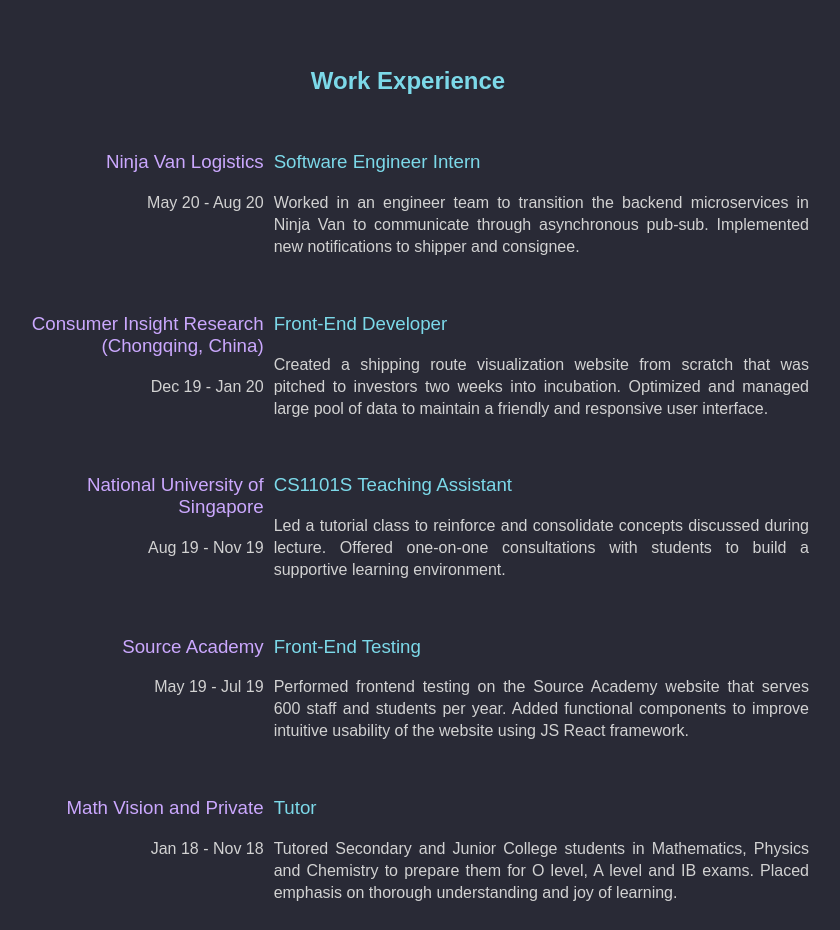
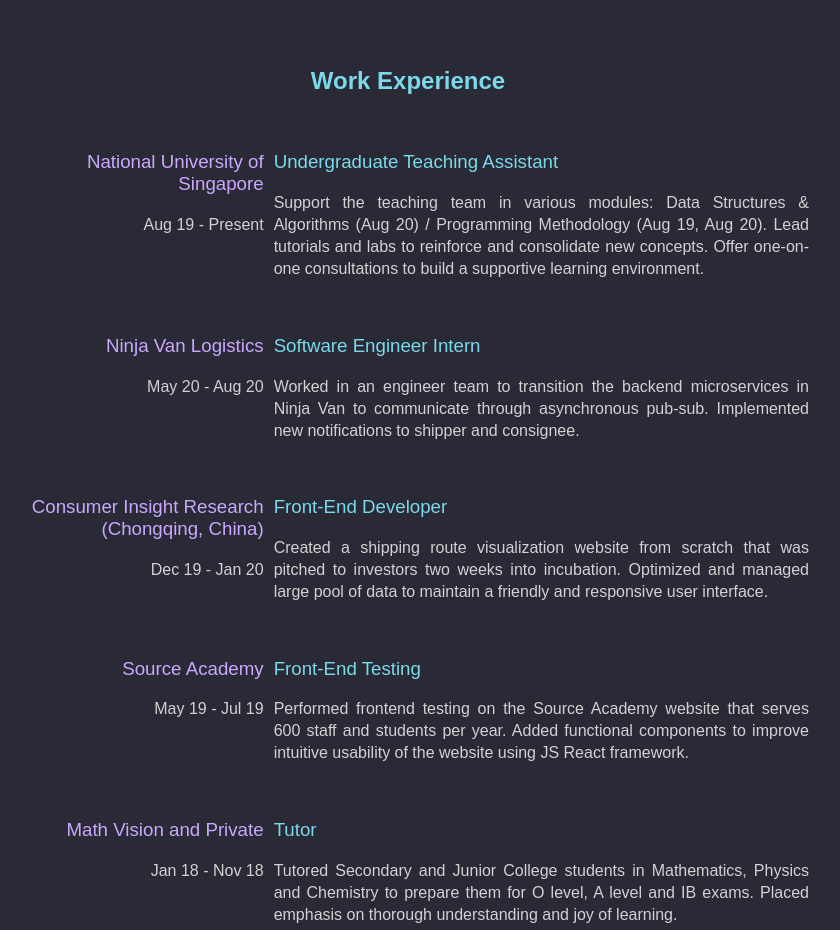
Before and after one commit to helloImHai/helloImHai.github.io, a React (Create React App) app: page / in a window 1280 px wide. Shown: the part 2380-3310 px from the top of the page, without its empty margins (232-1072 px from the left). Built offline with nearby package versions, Linux system fonts and the light colour scheme.

Commit message:
Edit resume and work experience

```diff
--- a/src/Components/Contact.js
+++ b/src/Components/Contact.js
@@ -11,7 +11,7 @@
   faFacebookF,
   faGithub,
   faInstagram,
-  faLinkedin
+  faLinkedin,
 } from "@fortawesome/free-brands-svg-icons";
 import { faEnvelope } from "@fortawesome/free-solid-svg-icons";
 
@@ -46,7 +46,7 @@
                 <FontAwesomeIcon className="icon" icon={faInstagram} />
               </a>
               <a
-                href={"https://www.linkedin.com/in/hai-nguyen-246346194/"}
+                href={"https://www.linkedin.com/in/helloimhai/"}
                 target={"_blank"}
               >
                 <FontAwesomeIcon className="icon" icon={faLinkedin} />
--- a/src/Components/Work.js
+++ b/src/Components/Work.js
@@ -21,6 +21,15 @@
             <h2>Work Experience</h2>
             <br />
             <Job
+              name={"National University of Singapore"}
+              job={"Undergraduate Teaching Assistant"}
+              date={"Aug 19 - Present"}
+              text={
+                "Support the teaching team in various modules: Data Structures & Algorithms (Aug 20) / Programming Methodology (Aug 19, Aug 20).\
+                 Lead tutorials and labs to reinforce and consolidate new concepts. Offer one-on-one consultations to build a supportive learning environment."
+              }
+            />
+            <Job
               name={"Ninja Van Logistics"}
               job={"Software Engineer Intern"}
               date={"May 20 -  Aug 20"}
@@ -34,14 +43,6 @@
               date={"Dec 19 -  Jan 20"}
               text={
                 "Created a shipping route visualization website from scratch that was pitched to investors two weeks into incubation. Optimized and managed large pool of data to maintain a friendly and responsive user interface."
-              }
-            />
-            <Job
-              name={"National University of Singapore"}
-              job={"CS1101S Teaching Assistant"}
-              date={"Aug 19 -  Nov 19"}
-              text={
-                "Led a tutorial class to reinforce and consolidate concepts discussed during lecture. Offered one-on-one consultations with students to build a supportive learning environment."
               }
             />
             <Job
```
Also changed, not shown: 1 other file (tests, documents, lock files or other folders).
